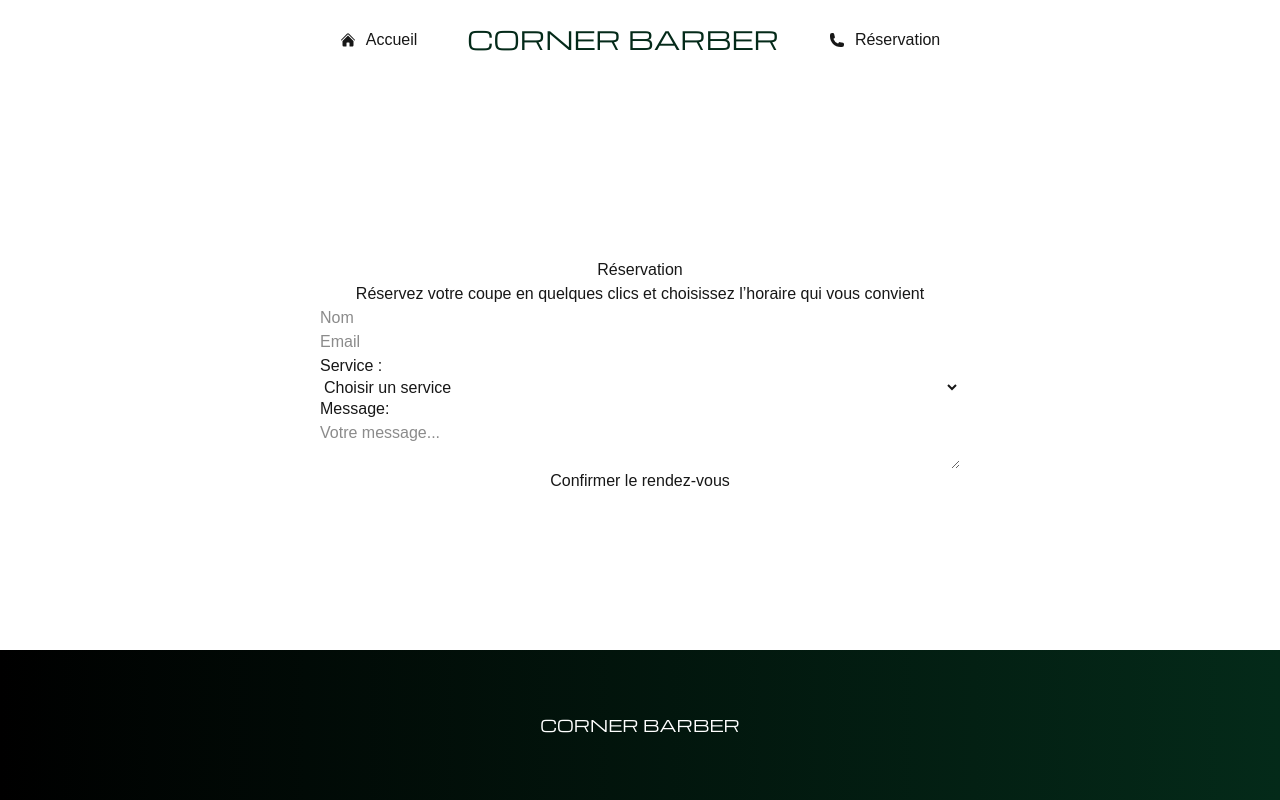
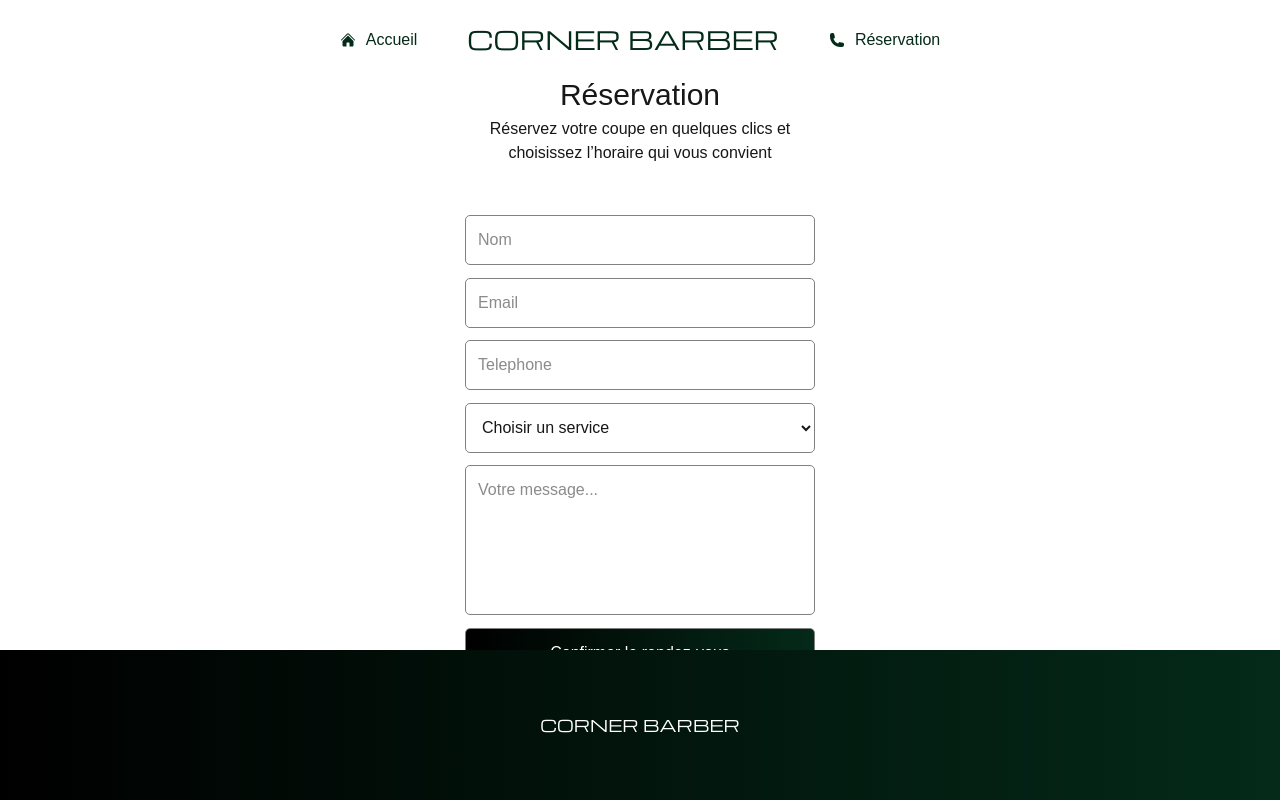
Before and after one commit to Matoky18/corner-barber, a Next.js app: page /contact in a window 1280 px wide. Built offline with nearby package versions, Linux system fonts and the light colour scheme.

Commit message:
chore: update code structure for improved readability and maintainability

```diff
--- a/app/contact/page.tsx
+++ b/app/contact/page.tsx
@@ -7,6 +7,7 @@ const page = () => {
   const [form,setForm] = useState({
     name : "",
     email : "" ,
+    telephone : "" ,
     message : ""
   })
 
@@ -30,32 +31,40 @@ const page = () => {
 
 
    const flexCenter= ' flex justify-center items-center  '
+   const inputStyle = `${flexCenter} p-3 border-1 border-[gray] rounded-[5px] mb-[12.5px] `
 
   return (
-    <div className= {`pt-[100px] h-[calc(100vh-150px)] ${flexCenter} flex-col `} >
-        <h1>Réservation</h1>
-        <p>Réservez votre coupe en quelques clics et choisissez l’horaire qui vous convient</p>
-        <form className= {`flex-col flex w-[50vw]  `} onSubmit={handleSubmit} >
+    <div className= {`pt-[100px] h-[calc(100vh-150px)]  ${flexCenter} flex-col  `} >
+        <h1 className='text-[30px]' >Réservation</h1>
+        <p className='mb-[50px] w-[350px] text-center ' >Réservez votre coupe en quelques clics et choisissez l’horaire qui vous convient</p>
+        <form className= {`flex-col  flex w-[350px]  `} onSubmit={handleSubmit} >
 
-            <input placeholder='Nom' type="text" id="name" value={form.name} name="name" onChange={handleChange} />
+            <input className= {`${inputStyle} h-[50px] `} placeholder='Nom' type="text" id="name" value={form.name} name="name" onChange={handleChange} />
 
-            <input placeholder='Email' type="email" id="email" name="email" value={form.email} onChange={handleChange}  />
+            <input className= {`${inputStyle} h-[50px] `} placeholder='Email' type="email" id="email" name="email" value={form.email} onChange={handleChange}  />
+
+            <input className= {`${inputStyle} h-[50px] `} placeholder='Telephone' type="email" id="telephone" name="telephone" value={form.telephone} onChange={handleChange}  />
 
 
-            <label htmlFor="service">Service :</label>
-            <select  name="service" id="service"  >
+            <div className= {`flex`} >
 
-              <option  value="">Choisir un service</option>
-              {services.map(service=>{
-                return <option key={service.id} className= {``} value= {service.slug} > {service.name} : {service.description} </option>
-              })}
+                {/* <label htmlFor="service">Service</label> */}
+                <select className= {`${inputStyle} w-[100%] mb-[10px] h-[50px]`}  name="service" id="service">
 
-            </select>
+                  <option  value="">Choisir un service</option>
+                  {services.map(service=>{
+                    return <option key={service.id} className= {``} value= {service.slug} > {service.name}  </option>
+                  })}
 
-            <label htmlFor="message">Message:</label>
-            <textarea placeholder="Votre message..." id="message" name="message" value={form.message} onChange={handleChange}  ></textarea>
+                </select>
 
-            <button type="submit">Confirmer le rendez-vous</button>
+            </div>
+
+
+            {/* <label htmlFor="message">Message:</label> */}
+            <textarea className= {`resize-none ${inputStyle} h-[150px] `} placeholder="Votre message..." id="message" name="message" value={form.message} onChange={handleChange}  ></textarea>
+
+            <button className= {`w-[350px] text-white bg-gradient-dark h-[50px] border-1 border-[gray] rounded-[5px] `} type="submit">Confirmer le rendez-vous</button>
         </form>
     </div>
   )
--- a/app/globals.css
+++ b/app/globals.css
@@ -28,7 +28,6 @@
 }
 
 
-
 body {
   background: var(--background);
   color: var(--foreground);
--- a/app/services/[slug]/page.tsx
+++ b/app/services/[slug]/page.tsx
@@ -19,16 +19,27 @@ const page = async ({params} : {params : Promise<{slug : string}>} ) => {
     )
   }
 
+  const ombre = "shadow-sm"
+
   return (
 
+    <div className="flex  h-[calc(100vh-150px)] pt-[100px] justify-between items-center  pl-[5vw] ">
+
+      <div className= {`${ombre} p-[50px] rounded-[5px] `} >
+
+        <div className='   ' >
+            <h1 className='font-michroma' >{service.name} </h1>
 
 
-    <div>
-      <h1>Service Details</h1>
-      {service.name}
+            <br /> {service.description}
+        </div>
 
-      <br /> {service.description}
+      </div>
+
+      <div className="bg-[yellow] w-[50vw] h-[100%] "></div>
+
     </div>
+
   )
 }
 
--- a/app/services/page.tsx
+++ b/app/services/page.tsx
@@ -10,18 +10,24 @@ const page = () => {
   const flexCenter= ' flex justify-center items-center  '
 
   return (
+    <>
+      <div className= {``}  ></div>
+        <div className= {`h-[calc(100vh-150px)] pt-[100px] flex-col ${flexCenter} gap-[100px]  `} >
 
-    <div className= {`h-[calc(100vh-150px)] pt-[100px] flex-col ${flexCenter} gap-[50px]  `} >
+          <h2 className="text-[black] text-[30px]  " >NOS PRESTATIONS</h2>
 
-      <h2 className="text-[black] text-[30px] " >NOS PRESTATIONS</h2>
+          <ul className= {`${flexCenter}`}  >
+              {services.map((service)=>{
+              return <li  key={service.id}><ServiceCard  service = {service} /></li>
+            })}
+          </ul>
 
-      <ul className= {`${flexCenter}`}  >
-          {services.map((service)=>{
-          return <li  key={service.id}><ServiceCard  service = {service} /></li>
-        })}
-      </ul>
+        </div>
 
-    </div>
+    </>
+
+
+
   )
 }
 
--- a/components/Navbar.tsx
+++ b/components/Navbar.tsx
@@ -14,12 +14,12 @@ const Navbar = () => {
 
   return (
     <div className='flex  fixed top-0 white  w-screen bg-white z-50 ' >
-      <div className='flex  justify-center items-center w-full h-20 gap-[50px] ' >
+      <div className='flex text-primary-dark justify-center items-center w-full h-20 gap-[50px] ' >
             <Link className= {`${itemNavStyle}`}   href={"/"} >
               <HomeIcon  className= {` ${iconStyle}`} />
             Accueil
             </Link>
-            <h1 className= {` ${fontMichroma} text-[25px] text-primary-dark  ${itemCenter} `} >CORNER BARBER </h1>
+            <h1 className= {` ${fontMichroma} text-[25px] ${itemCenter} `} >CORNER BARBER </h1>
             <Link href={"/contact"} className= {`${itemNavStyle}`}  >
              <PhoneIcon  className= {` ${iconStyle}`} />
 
```
Also changed, not shown: public/buzz1.jpeg (added).
